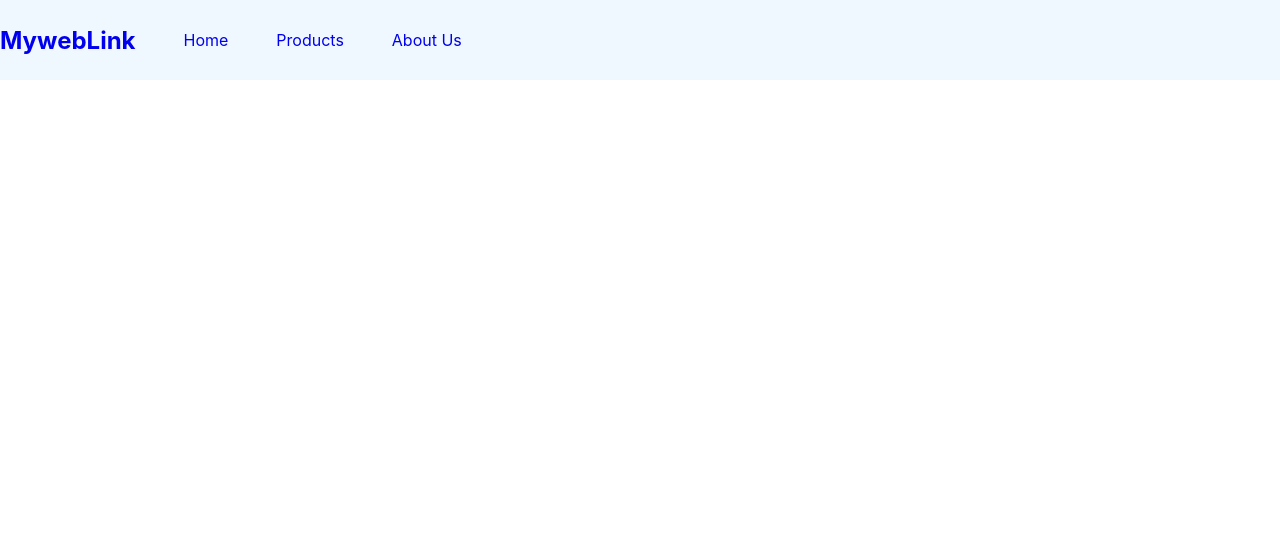
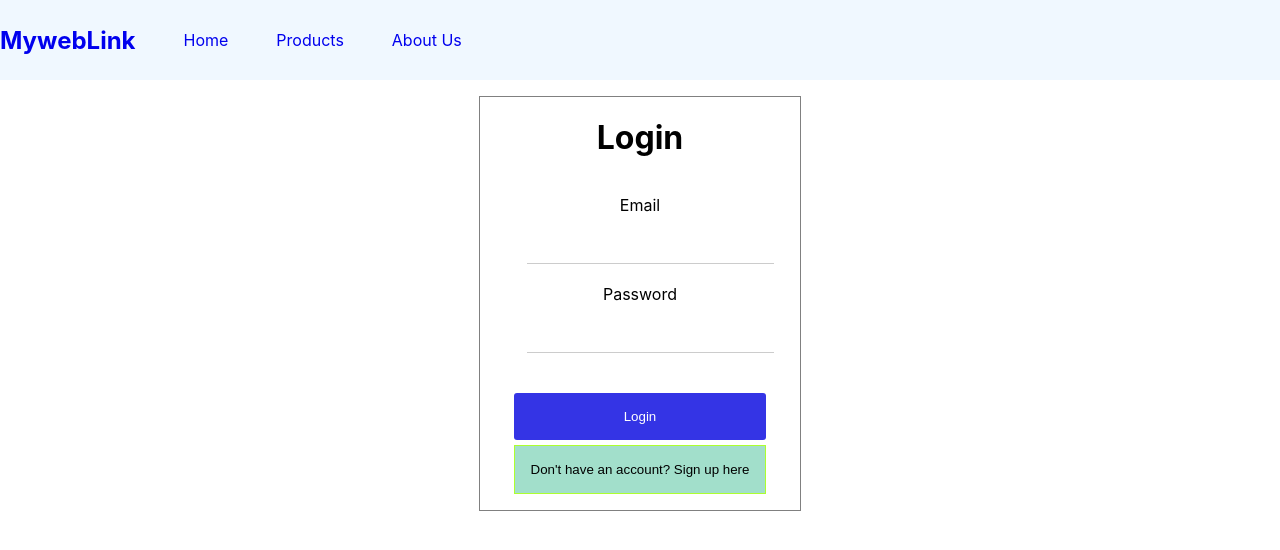
Before and after one commit to Soreikhudai/Track-Expense, a React (Create React App) app: page / in a window 1280 px wide. Shown: the top 550 px of the page. Built offline with nearby package versions, Linux system fonts and the light colour scheme.

Commit message:
save to local storage

```diff
--- a/src/App.js
+++ b/src/App.js
@@ -3,16 +3,18 @@ import HomePage from "./pages/HomePage";
 import LoginPage from "./pages/LoginPage";
 import AboutPage from "./pages/AboutPage";
 import ProductsPage from "./pages/ProductsPage";
+import ProfilePage from "./pages/ProfilePage";
 
 const App = () => {
   return (
     <>
       <BrowserRouter>
         <Routes>
-          <Route path="/" element={<HomePage />} />
-          <Route path="/login" element={<LoginPage />} />
+          <Route path="/" element={<LoginPage />} />
+          <Route path="/home" element={<HomePage />} />
           <Route path="/products" element={<ProductsPage />} />
           <Route path="/aboutus" element={<AboutPage />} />
+          <Route path="/profile" element={<ProfilePage />} />
         </Routes>
       </BrowserRouter>
     </>
--- a/src/components/auth/Auth.js
+++ b/src/components/auth/Auth.js
@@ -1,32 +1,56 @@
 import { useState, useRef } from "react";
 import Card from "../UI/Card";
 import classes from "./Auth.module.css";
+import { useNavigate } from "react-router-dom";
+//import CartContext from "../../store/cart-context";
+
 const Auth = () => {
+  const navigate = useNavigate();
+
   const emailRef = useRef("");
   const passwordRef = useRef("");
-  const confirmRef = useRef("");
   const [isLogin, setIsLogin] = useState(true);
-  const [errorMessage, setErrorMessage] = useState("");
 
   const switchAuthModeHandler = () => {
     setIsLogin((prevState) => !prevState);
   };
 
-  const saveDetailsHandler = (event) => {
+  const saveDetailsHandler = async (event) => {
     event.preventDefault();
 
-    const enteredEmail = emailRef.current.value;
-    const enteredPassword = passwordRef.current.value;
-    const enteredConfirmPassword = confirmRef.current.value;
-    if (enteredPassword !== enteredConfirmPassword) {
-      setErrorMessage("password do not match");
-      return;
+    const details = {
+      email: emailRef.current.value,
+      password: passwordRef.current.value,
+    };
+
+    let url;
+    if (isLogin) {
+      url =
+        "https://identitytoolkit.googleapis.com/v1/accounts:signInWithPassword?key=AIzaSyDFu8-Vjj_SFNU9d3lO4PE0uqF6xhYUqiU";
     } else {
-      console.log("user has suucessfully sihgned up");
-      setErrorMessage(false);
+      url =
+        "https://identitytoolkit.googleapis.com/v1/accounts:signUp?key=AIzaSyDFu8-Vjj_SFNU9d3lO4PE0uqF6xhYUqiU";
     }
+    try {
+      const response = await fetch(url, {
+        method: "POST",
+        body: JSON.stringify(details),
+        returnSecureToken: "true",
+        headers: {
+          "Content-Type": "application/json",
+        },
+      });
 
-    console.log(enteredEmail);
+      if (!response.ok) {
+        throw new Error("request failed");
+      }
+      const data = await response.json();
+      localStorage.setItem("token", data.idToken);
+      navigate("/profile");
+    } catch (error) {
+      alert("something went wrong");
+      console.error(error);
+    }
   };
   return (
     <Card>
@@ -59,15 +83,6 @@ const Auth = () => {
             <input type="password" required minLength="6" ref={passwordRef} />
           </div>
         </div>
-        <div className={classes.inputContainer}>
-          <div className={classes.labelContainer}>Confirm Password</div>
-          <div>
-            <input type="password" required ref={confirmRef} />
-          </div>
-        </div>
-        {errorMessage && (
-          <div className={classes.errorMessage}>{errorMessage}</div>
-        )}
 
         <div className={classes.submitContainer}>
           <div>
@@ -81,7 +96,9 @@ const Auth = () => {
               onClick={switchAuthModeHandler}
               className={classes["auth-btn-2"]}
             >
-              {isLogin ? "Create new account" : "Have an account? Log in"}
+              {isLogin
+                ? "Don't have an account? Sign up here"
+                : "Have an account with us? Log in here"}
             </button>
           </div>
         </div>
--- a/src/components/auth/Auth.module.css
+++ b/src/components/auth/Auth.module.css
@@ -37,7 +37,8 @@ input {
   margin-top: 20px;
 }
 .auth-btn-1 {
-  padding: 8px 117px;
+  width: 100%;
+  padding: 1rem;
   background-color: rgb(52, 52, 229);
   border-radius: 3px;
   border: none;
@@ -47,7 +48,8 @@ input {
   background-color: rgb(1, 1, 197);
 }
 .auth-btn-2 {
-  padding: 8px 65px;
+  width: 100%;
+  padding: 1rem;
   background-color: rgb(162, 223, 203);
   border: 1px solid greenyellow;
 }
--- a/src/components/navbar/NavBar.js
+++ b/src/components/navbar/NavBar.js
@@ -1,17 +1,20 @@
 import { NavLink } from "react-router-dom";
 import classes from "./NavBar.module.css";
+import { useContext } from "react";
+import CartContext from "../../store/cart-context";
 
 const NavBar = () => {
+  const Data = useContext(CartContext);
   return (
     <>
       <div className={classes.navbartop}>
         <div>
-          <NavLink to="/login" className={classes["nav-link"]}>
+          <NavLink to="/" className={classes["nav-link"]}>
             <h2>MywebLink</h2>
           </NavLink>
         </div>
         <div>
-          <NavLink to="/" className={classes["nav-link"]}>
+          <NavLink to="/home" className={classes["nav-link"]}>
             Home
           </NavLink>
         </div>
@@ -25,6 +28,13 @@ const NavBar = () => {
             About Us
           </NavLink>
         </div>
+        <div>
+          {Data.isLoggedin && (
+            <NavLink to="/profile" className={classes["nav-link"]}>
+              Profile
+            </NavLink>
+          )}
+        </div>
       </div>
     </>
   );
--- /dev/null
+++ b/src/components/profile/Header.js
@@ -0,0 +1,15 @@
+import classes from "./Header.module.css";
+const Header = () => {
+  return (
+    <>
+      <header className={classes.profileHeader}>
+        <div>
+          <div>
+            <h3>Welcome to Expense Tracker !!!</h3>
+          </div>
+        </div>
+      </header>
+    </>
+  );
+};
+export default Header;
--- /dev/null
+++ b/src/components/profile/Header.module.css
@@ -0,0 +1,11 @@
+.profileHeader {
+  display: flex;
+  align-items: center;
+  height: 8vh;
+  background-color: aliceblue;
+  margin-top: -5px;
+  border-bottom: 3px solid grey;
+}
+h3 {
+  margin-left: 2rem;
+}
--- /dev/null
+++ b/src/components/profile/Profile.js
@@ -0,0 +1,10 @@
+import Header from "./Header";
+
+const Profile = () => {
+  return (
+    <>
+      <Header />
+    </>
+  );
+};
+export default Profile;
--- a/src/index.js
+++ b/src/index.js
@@ -1,14 +1,17 @@
-import React from 'react';
-import ReactDOM from 'react-dom/client';
-import './index.css';
-import App from './App';
-import reportWebVitals from './reportWebVitals';
+import React from "react";
+import ReactDOM from "react-dom/client";
+import "./index.css";
+import App from "./App";
+import reportWebVitals from "./reportWebVitals";
+import CartProvider from "./store/CartProvider";
 
-const root = ReactDOM.createRoot(document.getElementById('root'));
+const root = ReactDOM.createRoot(document.getElementById("root"));
 root.render(
-  <React.StrictMode>
-    <App />
-  </React.StrictMode>
+  <CartProvider>
+    <React.StrictMode>
+      <App />
+    </React.StrictMode>
+  </CartProvider>
 );
 
 // If you want to start measuring performance in your app, pass a function
--- /dev/null
+++ b/src/pages/ProfilePage.js
@@ -0,0 +1,10 @@
+import Profile from "../components/profile/Profile";
+
+const ProfilePage = () => {
+  return (
+    <>
+      <Profile />
+    </>
+  );
+};
+export default ProfilePage;
--- /dev/null
+++ b/src/store/CartProvider.js
@@ -0,0 +1,28 @@
+import { useState } from "react";
+import CartContext from "./cart-context";
+const CartProvider = (props) => {
+  const initialToken = localStorage.getItem("token");
+  const [token, setToken] = useState(initialToken);
+
+  const userIsLoggedin = !!token;
+  const loginHandler = (token) => {
+    setToken(token);
+    localStorage.setItem("token", token);
+  };
+  const logoutHandler = () => {
+    setToken(null);
+    localStorage.removeItem("token");
+  };
+  const details = {
+    token: token,
+    isLoggedin: userIsLoggedin,
+    login: loginHandler,
+    logout: logoutHandler,
+  };
+  return (
+    <CartContext.Provider value={details}>
+      {props.children}
+    </CartContext.Provider>
+  );
+};
+export default CartProvider;
--- /dev/null
+++ b/src/store/cart-context.js
@@ -0,0 +1,8 @@
+import React from "react";
+const CartContext = React.createContext({
+  token: "",
+  isLoggedin: false,
+  login: (token) => {},
+  logout: () => {},
+});
+export default CartContext;
```
Also changed, not shown: src/firebase.js (added, +18 -0 lines).
